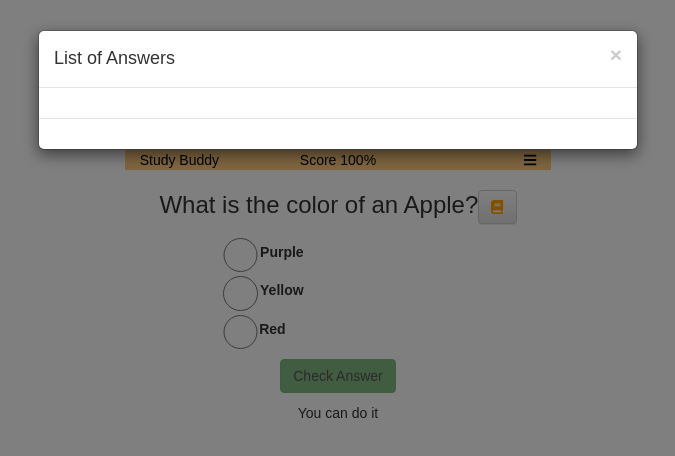
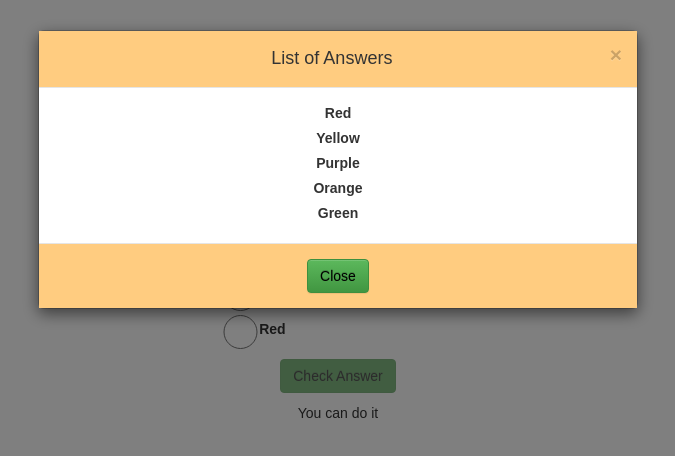
Before and after one commit to jcsmileyjr/Study-Buddy, a React (Create React App) app: page / in a window 1280 px wide. Both pictures are taken after a click on the button 799 px from the left and 207 px from the top of the page. Shown: the top 456 px of the page, without its empty margins (302-977 px from the left). Built offline with nearby package versions, Linux system fonts and the light colour scheme.

Commit message:
Styling, answers, and close components to Modal

```diff
--- a/src/Components/Question.js
+++ b/src/Components/Question.js
@@ -5,9 +5,27 @@ import {connect} from 'react-redux';
 
 //add some coloring to the listOfAnswers icon that will display a list of answers
 const styles = StyleSheet.create({
+
+  /*remove the bullets and indention from the lists displaying the cases*/
+  removeListBullets: {
+	  listStyleType: "none",
+      textAlign: "center",
+  	  margin: "0px",
+	  padding: "0px"
+  },
+
   listOfAnswers:{
 	  backgroundColor: 'white',
 	  color: 'orange'
+  },
+
+  orangeBackground:{
+      textAlign: "center",
+      backgroundColor: '#FFCC80'
+  },
+
+  buttonTextColor:{
+	color: "black" //button text is black
   }
 
 });
@@ -18,6 +36,21 @@ class Question extends Component {
     super(props);
     this.state= {show:false};
   }
+
+
+displayAllAnswers(){
+
+  const allAnswers = this.props.question;
+
+  const listAllAnswers = allAnswers.map((answers, index) =>
+	<li className={css(styles.removeListBullets)} key={index}>
+		<label>{answers.answer}</label>
+	</li>
+  );
+
+	return listAllAnswers;
+
+}
 
 
   showListOfAnswers = () =>{
@@ -51,13 +84,14 @@ class Question extends Component {
             </Button>
 		  </h3>
           <Modal show={this.state.show} onHide={this.hideListOfAnswers}>
-            <Modal.Header closeButton>
+            <Modal.Header className={css(styles.orangeBackground)} closeButton>
               <Modal.Title>List of Answers</Modal.Title>
             </Modal.Header>
             <Modal.Body>
-
+              {this.displayAllAnswers()}
             </Modal.Body>
-            <Modal.Footer>
+            <Modal.Footer className={css(styles.orangeBackground)}>
+              <Button className={css(styles.buttonTextColor)} bsStyle="success" onClick={this.hideListOfAnswers}>Close</Button>
             </Modal.Footer>
           </Modal>
 	    </div>
```
